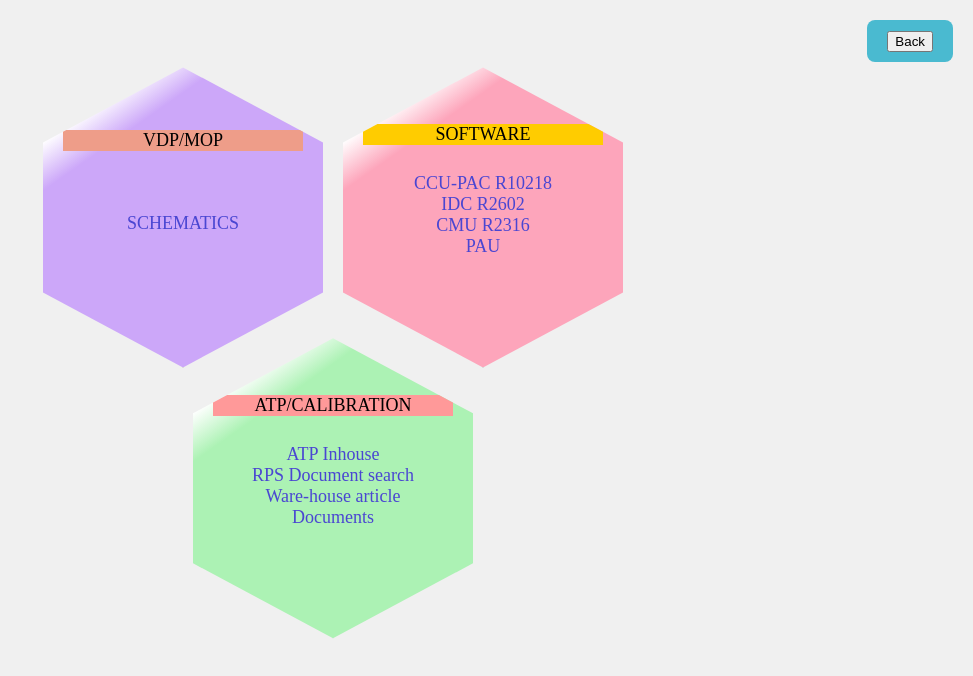
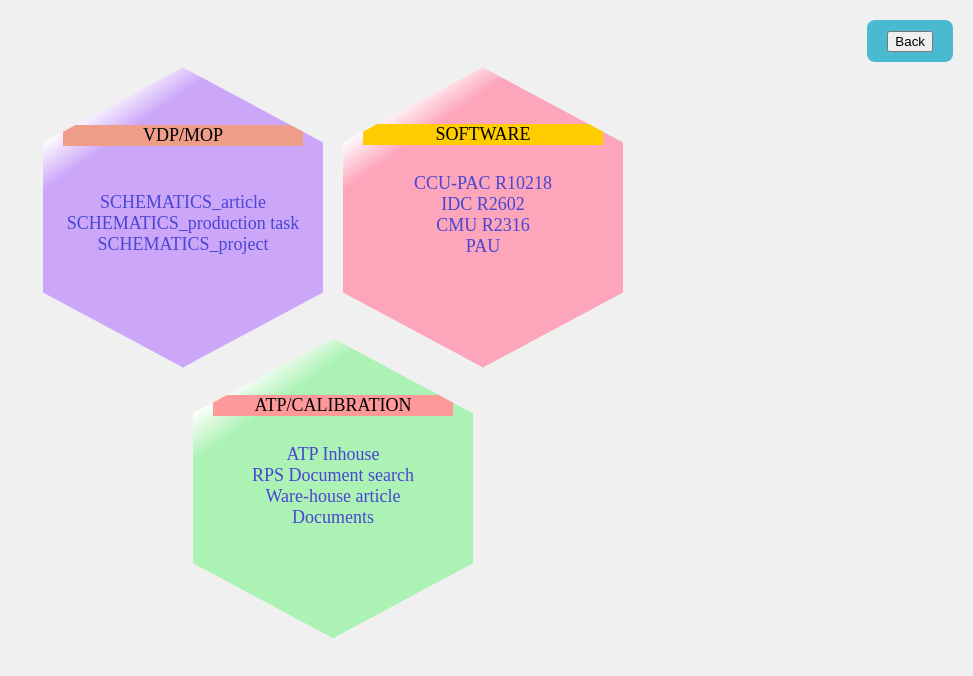
Before and after one commit to u30u33-avl/SPC-ATP.test, a plain HTML site: page doc1.html in a window 1280 px wide. Shown: the whole page, without its empty margins (307-1280 px from the left). Drawn offline with Linux system fonts and the light colour scheme.

Commit message:
Update doc1.html

```diff
--- a/doc1.html
+++ b/doc1.html
@@ -177,11 +177,11 @@
         </div>
 
         <div class="hexagon">
-            <div class="section-header" style="background-color: #ee9d89;">VDP/MOP</div> <br> <br>
-            <p><a href="https://dewansw1012.avl01.avlcorp.lan/RPSNext/app/SP/warehouse.article" target="_blank">SCHEMATICS</a></p>
-            <br>
-            <br>
-            <br>
+            <div class="section-header" style="background-color: #ee9d89;">VDP/MOP</div>    <br>    <br>
+            <a href="https://dewansw1012.avl01.avlcorp.lan/RPSNext/app/SP/warehouse.article" target="_blank">SCHEMATICS_article</a>
+            <a href="https://dewansw1012.avl01.avlcorp.lan/RPSNext/app/SP/manufacturing.manufacturingorder" target="_blank">SCHEMATICS_production task</a>
+            <a href="https://dewansw1012.avl01.avlcorp.lan/RPSNext/app/SP/project.project" target="_blank">SCHEMATICS_project</a>
+            <br>   <br>    <br>
         </div>
 
     </head>
```
